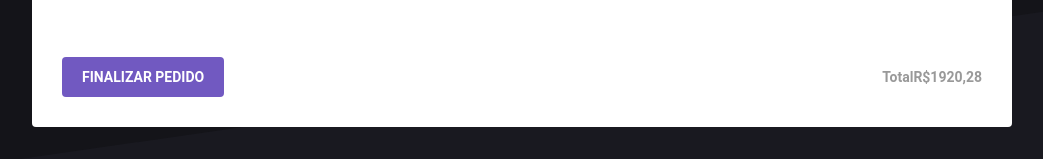
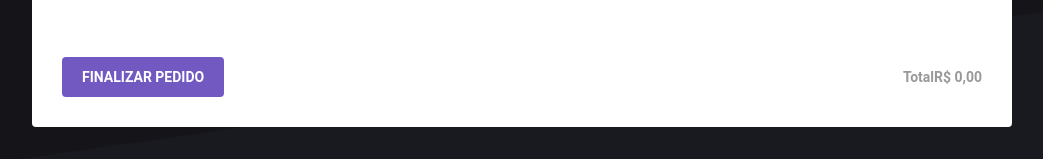
Before and after one commit to HumbertoF98/RocketShoes, a React (Create React App) app: page /cart in a window 1280 px wide. Shown: the part 223-382 px from the top of the page, without its empty margins (118-1161 px from the left). Built offline with nearby package versions, Linux system fonts and the light colour scheme.

Commit message:
calculando totais

```diff
--- a/src/pages/Cart/index.js
+++ b/src/pages/Cart/index.js
@@ -12,7 +12,7 @@
 import * as CartActions from '../../store/modules/cart/actions';
 
 
-function Cart({ cart, removeFromCart, updateAmount }) {
+function Cart({ cart, total, removeFromCart, updateAmount }) {
   function increment(product) {
     updateAmount(product.id, product.amount + 1);
   }
@@ -56,7 +56,7 @@
                 </div>
               </td>
               <td>
-                <strong>R$258,80</strong>
+                <strong>{product.subtotal}</strong>
               </td>
               <td>
                 <button type="button" onClick={() => removeFromCart(product.id)}>
@@ -72,7 +72,7 @@
         <button type="button">Finalizar pedido</button>
         <Total>
           <span>Total</span>
-          <span>R$1920,28</span>
+          <span>{total}</span>
         </Total>
       </footer>
     </Container >
@@ -80,7 +80,13 @@
 }
 
 const mapStateToProps = state => ({
-  cart: state.cart,
+  cart: state.cart.map(product => ({
+    ...product,
+    subtotal: formatPrice(product.price * product.amount),
+  })),
+  total: formatPrice(state.cart.reduce((total, product) => {
+    return total + product.price * product.amount;
+  }, 0)),
 });
 
 const mapDispatchToProps = dispatch =>
```
